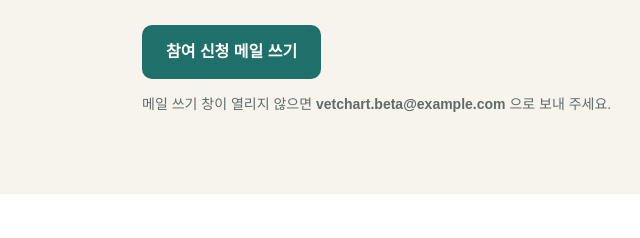
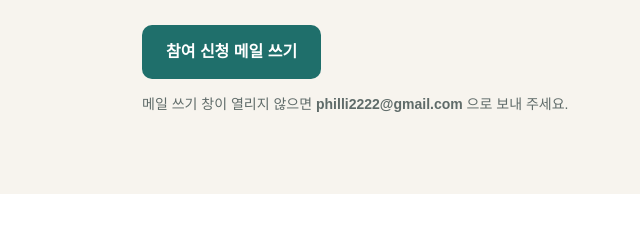
Before and after one commit to earthdreamer22/vetchart-beta, a plain HTML site: page index.html in a window 1280 px wide. Shown: the part 1577-1815 px from the top of the page, 0-640 px from the left. Drawn offline with Linux system fonts and the light colour scheme.

Commit message:
받는 메일 주소 설정
Co-Authored-By: Claude Opus 5.5 <noreply@anthropic.com>

```diff
--- a/index.html
+++ b/index.html
@@ -160,7 +160,7 @@
 
 <script>
   // 받는 주소는 한 곳에서만 바꾼다
-  var ADDR = "vetchart.beta@example.com";
+  var ADDR = "philli2222@gmail.com";
   var subject = "[VetChart 베타] 참여 신청";
   var body = "VetChart 베타 참여를 신청합니다.\n\n- 병원 이름:\n- 지역:\n- 지금 쓰는 차트 프로그램:\n- 차트를 쓰는 PC 수:\n- 연락처(선택):\n";
   document.getElementById("apply").href = "https://mail.google.com/mail/?view=cm&fs=1&to=" + encodeURIComponent(ADDR) +
```
